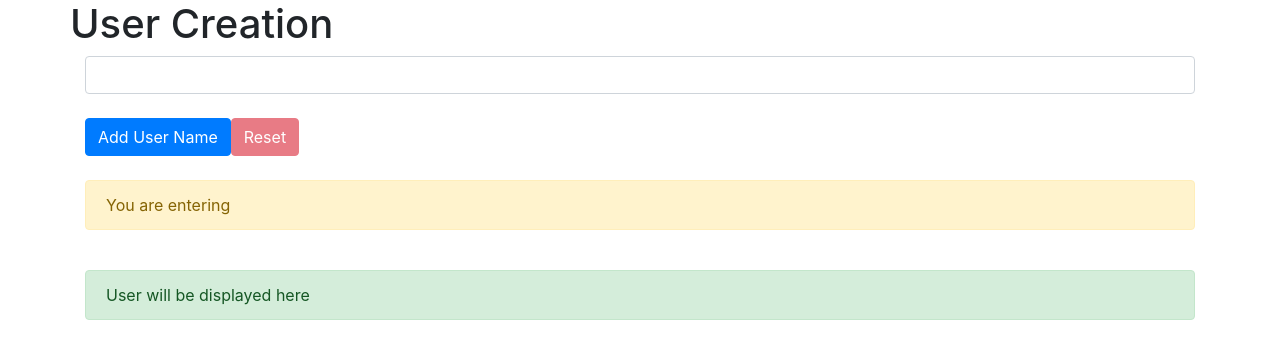
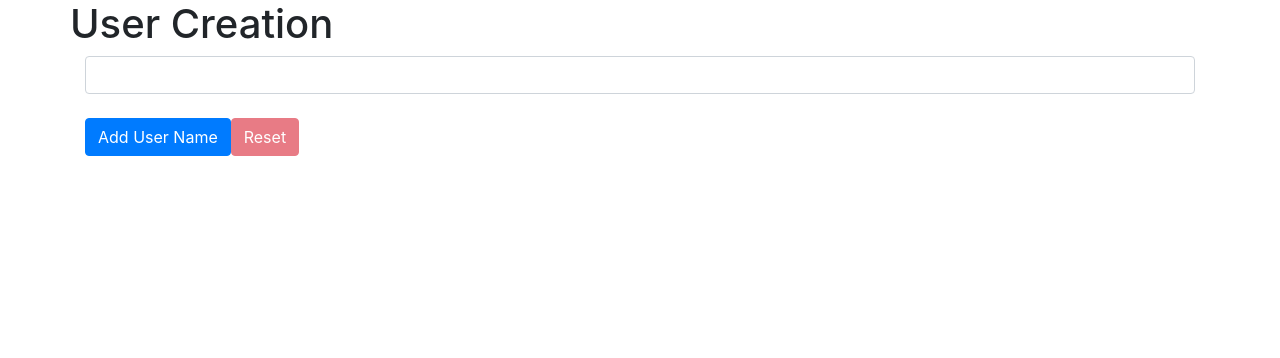
Before and after one commit to hashflex/dream-site, an Angular app: page / in a window 1280 px wide. Shown: the top 358 px of the page. Built offline with nearby package versions, Linux system fonts and the light colour scheme.

Commit message:
used ngif

```diff
--- a/src/app/user-creation/user-creation.component.html
+++ b/src/app/user-creation/user-creation.component.html
@@ -11,11 +11,14 @@
 		</div>
 		<div class="col-md-12">
 			<br/>
-			<div class="alert alert-warning">
-				{{ hasError ? errorMessage : "You are entering " + userName }}
+			<div class="alert alert-danger" *ngIf="hasError">
+				{{ errorMessage }}
+			</div>
+			<div class="alert alert-warning" *ngIf="userName !== ''">
+				{{ "You are entering : " + userName }}
 			</div>
 			<br/>
-			<div class="alert alert-success">
+			<div class="alert alert-success" *ngIf="addedUserName !== ''">
 				{{ hasError ? "" : successMessage + addedUserName }}
 			</div>
 		</div>
```
